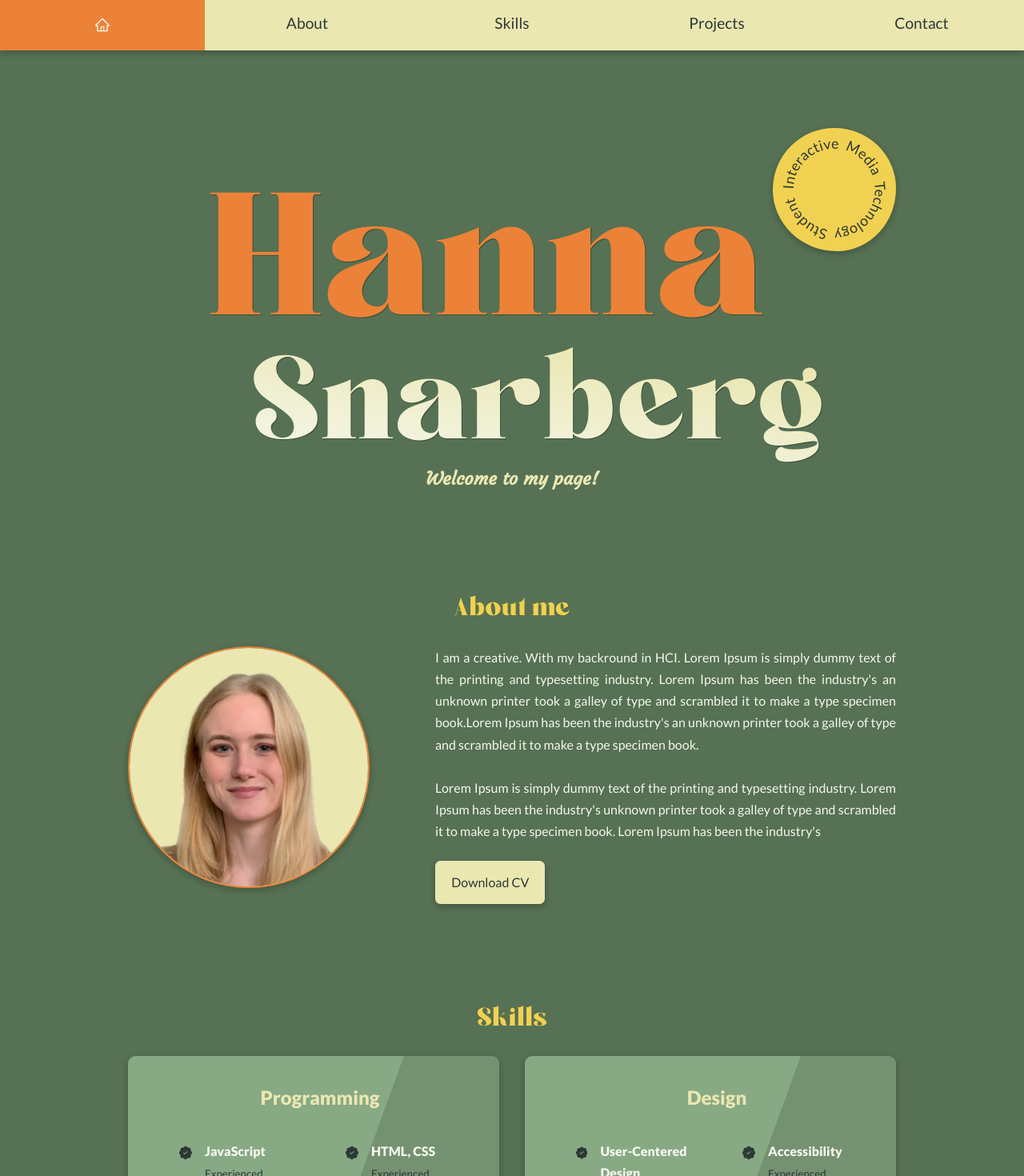
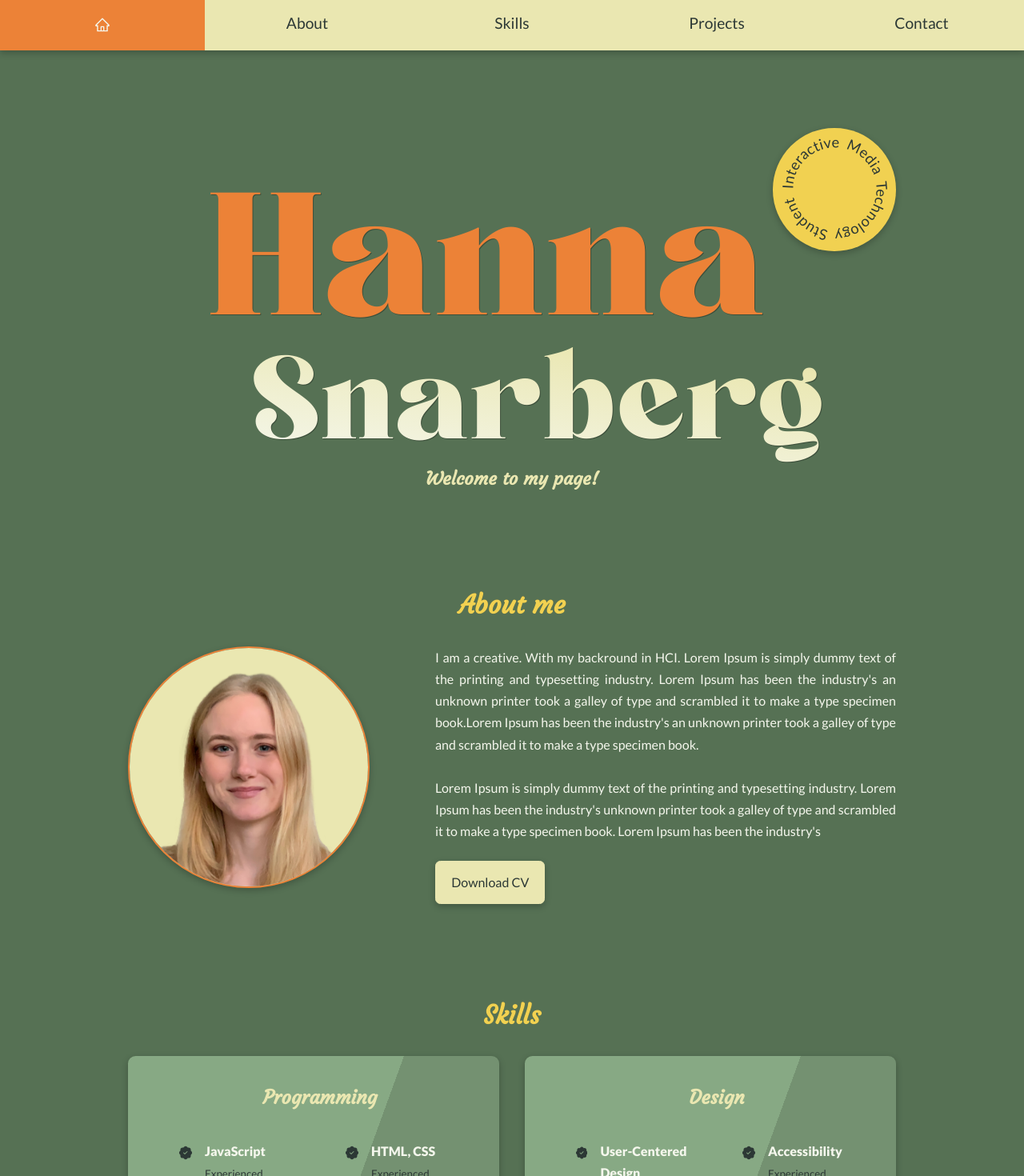
Before and after one commit to hannasnarberg/Portfolio-Website, a React (Create React App) app: page / in a window 1280 px wide. Shown: the top 1470 px of the page at 80% size. Built offline with nearby package versions, Linux system fonts and the light colour scheme.

Commit message:
Some more

```diff
--- a/src/components/header/header.css
+++ b/src/components/header/header.css
@@ -14,14 +14,14 @@ header {
 }
 
 .header__circle {
-   border-radius: 50% 50% 48% 52% / 50% 49% 51% 50%;
+   border-radius: 50% 50% 50% 50% / 50% 50% 50% 50%;
    background-color: var(--color-yellow);
    position: absolute;
    top: 0px;
    right: 0px;
    width: 12vw;
    height: 12vw;
-   padding: 0.5rem;
+   padding: 0.5vw;
    box-shadow: rgba(0, 0, 0, 0.24) 0px 3px 8px;
 }
 
@@ -92,8 +92,8 @@ header {
       font-size: 17vw;
       line-height: 16vw;
    }
-   .header__container-hello {
-      font-size: 4vw;
-      padding: 0.1rem 1rem;
+
+   .header__circle {
+      display: none;
    }
 }
--- a/src/components/projects/projects.css
+++ b/src/components/projects/projects.css
@@ -28,6 +28,7 @@
 
 .projects__item h3 {
    margin: 1rem 1.2rem 0 1.2rem;
+   font-family: 'Test';
 }
 
 .projects__shortDesription {
--- a/src/components/skills/skills.css
+++ b/src/components/skills/skills.css
@@ -18,6 +18,7 @@
    margin-bottom: 2rem;
    color: var(--color-primary);
    font-size: x-large;
+   font-family: 'Test';
 }
 
 .skill__content {
--- a/src/index.css
+++ b/src/index.css
@@ -73,7 +73,7 @@ section {
 section > h2 {
    font-size: 2rem;
    text-align: center;
-   font-family: 'Test2';
+   font-family: 'Test';
    color: var(--color-yellow);
    margin-bottom: 1.5rem;
    -webkit-filter: drop-shadow(0.5px 0.5px rgba(0, 0, 0, 0.3));
```
